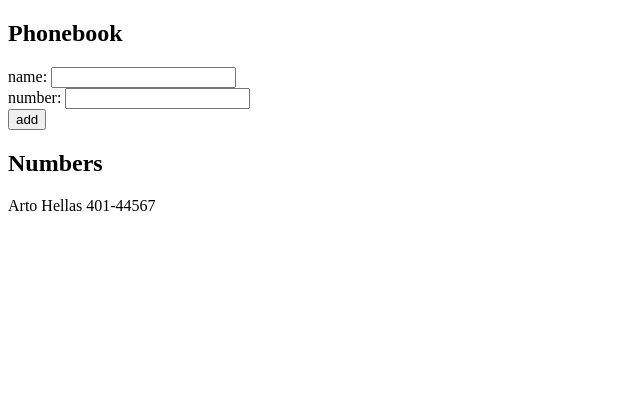
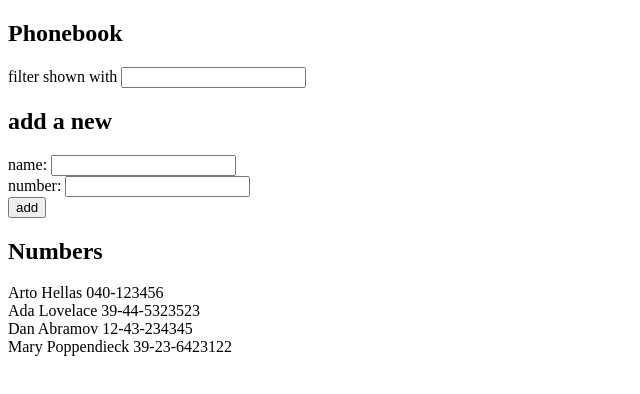
Before and after one commit to magic-oreo/fullstackopen, a React (Create React App) app in the folder part2/phonebook/: page / in a window 1280 px wide. Shown: the top 394 px of the page, without its empty margins (0-640 px from the left). Built offline with nearby package versions, Linux system fonts and the light colour scheme.

Commit message:
2.9: Implement name filtering

```diff
--- a/part2/phonebook/src/App.js
+++ b/part2/phonebook/src/App.js
@@ -2,11 +2,14 @@
 
 const App = () => {
   const [persons, setPersons] = useState([
-    { name: 'Arto Hellas',
-      number: '401-44567' }
+    { name: 'Arto Hellas', number: '040-123456', id: 1 },
+    { name: 'Ada Lovelace', number: '39-44-5323523', id: 2 },
+    { name: 'Dan Abramov', number: '12-43-234345', id: 3 },
+    { name: 'Mary Poppendieck', number: '39-23-6423122', id: 4 }
   ])
   const [newName, setNewName] = useState('')
   const [newNumber, setNewNumber] = useState('')
+  const [newFilter, setNewFilter] = useState('')
 
   const addPerson = (event) => {
     event.preventDefault()
@@ -34,9 +37,19 @@
     )
   }
 
+const personsToShow = persons.filter(person => person.name.toLowerCase().includes(newFilter))
+
+const handleFilter = (event) => {
+  setNewFilter(event.target.value)
+}
+
   return (
     <div>
       <h2>Phonebook</h2>
+      <div>
+          filter shown with <input value={newFilter} onChange={handleFilter} />
+        </div>
+      <h2>add a new</h2>
       <form onSubmit={addPerson}>
         <div>
           name: <input value={newName} onChange={(event) => setNewName(event.target.value)} />
@@ -49,8 +62,8 @@
         </div>
       </form>
       <h2>Numbers</h2>
-      {persons.map(person =>
-          <Person key={person.name} person={person} />
+      {personsToShow.map(person =>
+          <Person key={person.id} person={person} />
         )}
     </div>
   )
```
